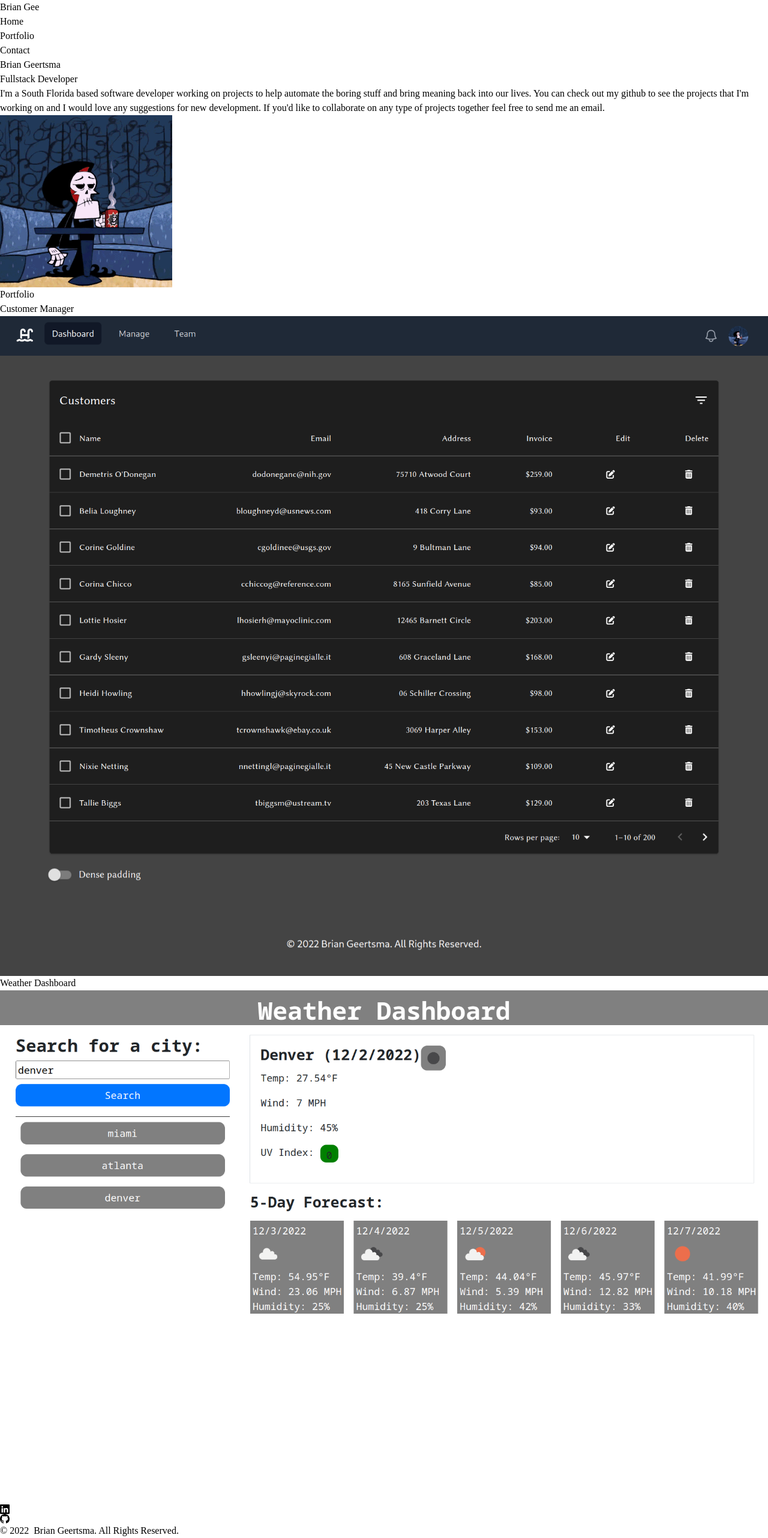
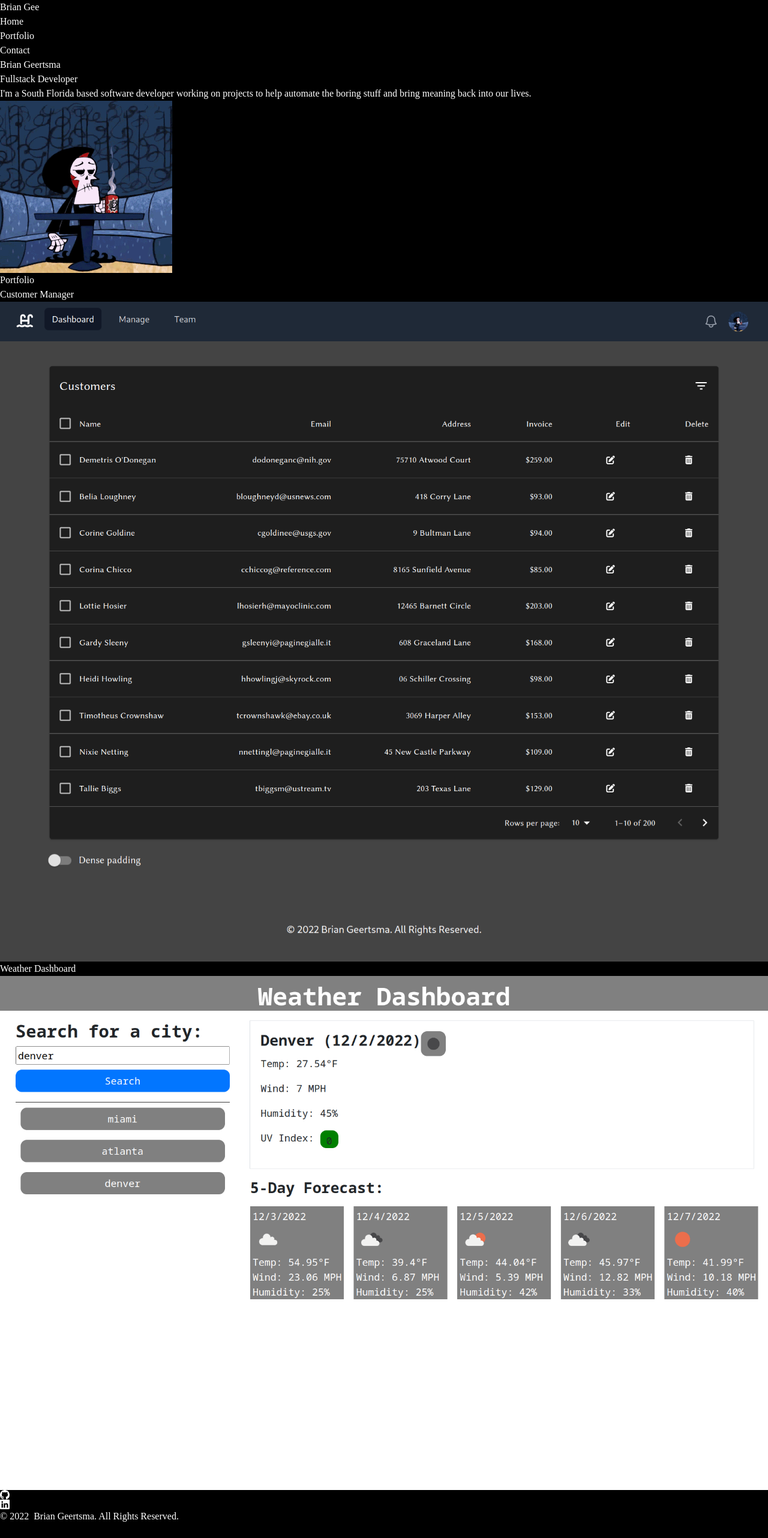
Before and after one commit to brian-gee/react-portfolio, a Next.js app: page / in a window 1280 px wide. Shown: the whole page at 60% size. After the commit the page ends 2540 px from the top, so only its background shows below. Built offline with nearby package versions, Linux system fonts and the light colour scheme.

Commit message:
more overhaul, colors, about layout

```diff
--- a/components/footer.js
+++ b/components/footer.js
@@ -3,11 +3,11 @@ import {BsLinkedin, BsGithub} from 'react-icons/bs';
 export default function Footer(){
   return (
       <footer className="pt-20 mt-auto">
-          <div className="text-5xl flex justify-center py-3 text-gray-600 space-x-10">
-            <a className='hover:text-blue-400 focus:shadow-outline focus:outline-none' href="https://www.linkedin.com/in/brian-geertsma-983052240/"><BsLinkedin /></a>
-            <a className='hover:text-blue-400 focus:shadow-outline focus:outline-none' href="https://github.com/brian-gee"><BsGithub  /></a>
+          <div className="text-5xl flex justify-center py-3 space-x-10">
+            <a href="https://github.com/brian-gee"><BsGithub  /></a>
+            <a href="https://www.linkedin.com/in/brian-geertsma/"><BsLinkedin /></a>
           </div>
-          <span class="flex justify-center pt-5 text-sm text-gray-500 sm:text-center">© 2022&nbsp;<a href="https://briang.xyz/" class="hover:underline"> Brian Geertsma</a>. All Rights Reserved.
+          <span class="flex justify-center pt-5 text-sm sm:text-center">© 2022&nbsp;<a href="https://briang.xyz/" class="hover:underline"> Brian Geertsma</a>. All Rights Reserved.
           </span>
         </footer>
   )
--- a/components/nav.js
+++ b/components/nav.js
@@ -3,6 +3,7 @@ import Link from 'next/link';
 import { useState } from 'react';
 
 export default function Nav() {
+
 	const [navItems] = useState([
 		{
 			name: 'Home',
@@ -18,7 +19,7 @@ export default function Nav() {
 		},
 	]);
 	return (
-		<div className="px-10 bg-gray-900">
+		<div className="px-10">
 			<Head>
 				<title>Brian Gee</title>
 				<meta name="description" content="Generated by create next app" />
@@ -26,7 +27,7 @@ export default function Nav() {
 			</Head>
 			<nav className="py-5 mb-12 flex justify-between">
 				<Link href="/">
-					<h1 className="text-xl font-Iosevka text-white hover:text-blue-400 focus:shadow-outline focus:outline-none">
+					<h1 className="text-xl text-white hover:text-gray-400 focus:shadow-outline focus:outline-none">
 						Brian Gee
 					</h1>
 				</Link>
@@ -34,7 +35,7 @@ export default function Nav() {
 					{navItems.map((navItem, i) => (
 						<li key={i}>
 							<Link href={navItem.url}>
-								<p className="bg-blue-500 hover:bg-blue-400 focus:shadow-outline focus:outline-none text-white px-4 py-2 rounded-md ml-5">
+								<p className="hover:text-gray-400 px-4 py-2 rounded-md ml-5">
 									{navItem.name}
 								</p>
 							</Link>
--- a/components/portfolio-item.js
+++ b/components/portfolio-item.js
@@ -7,7 +7,7 @@ export default function PortfolioItem(params) {
 	return (
 		<div className="flex flex-col justify-center lg:flex-row lg:flex-wrap">
 			{portfolioItems.map((portfolioItem, i) => (
-				<div key={i} className="m-5 border-rounded border-solid border-2 border-gray-700">
+				<div key={i} className="m-3 rounded border-solid border-2 border-gray-100">
 					<div class="px-6 py-4 flex justify-center">
 						<div class="font-bold text-xl">{portfolioItem.name}</div>
 					</div>
--- a/components/portfolio.js
+++ b/components/portfolio.js
@@ -1,6 +1,6 @@
 import Head from 'next/head';
 import { useState } from 'react';
-import PortfolioItem from './portfolio-item';
+import PortfolioItem from '../components/portfolio-item';
 import skCleaning from '../public/SK-Cleaning.png'
 import weatherDashboard from '../public/Weather-Dashboard.png'
 
@@ -25,7 +25,7 @@ export default function Portfolio() {
       </Head>
 
       {/* Portfolio */}
-      <main className="bg-white px-10">
+      <main className="px-10">
         <section>
           <div className="text-center">
             <h3 className="text-3xl py-1">Portfolio</h3>
--- a/pages/index.js
+++ b/pages/index.js
@@ -10,19 +10,19 @@ export default function Home() {
         <title>Brian Gee</title>
       </Head>
 
-      <main className="bg-white px-10">
-        <section className=" min-h-screen">
+      <main className="text-white px-10">
+        <section className="grid grid-cols-2">
           {/* About Me */}
-          <div class="text-center p-10 flex flex-col">
-            <h2 className="text-5xl py-2 text-blue-500">Brian Geertsma</h2>
+          <div class="text-left p-10">
+            <h2 className="text-5xl py-2">Brian Geertsma</h2>
             <h3 className="text-2xl py-2">Fullstack Developer</h3>
-            <p className="text-medium py-5 leading-8 text-gray-800">
-             I&apos;m a South Florida based software developer working on projects to help automate the boring stuff and bring meaning back into our lives. You can check out my github to see the projects that I&apos;m working on and I would love any suggestions for new development. If you&apos;d like to collaborate on any type of projects together feel free to send me an email.
-            </p>
+            <p className="text-sm py-5 leading-8">
+             I&apos;m a South Florida based software developer working on projects to help automate the boring stuff and bring meaning back into our lives.
+             </p>
           </div>
 
           <div className="relative mx-auto w-80 h-80 mt-20">
-            <Image src={grim} alt='grim-gif' />
+            <Image src={grim} alt='grim-gif' className='rounded-full' />
           </div>
         </section>
 
--- a/styles/globals.css
+++ b/styles/globals.css
@@ -18,6 +18,8 @@ a {
 * {
   box-sizing: border-box;
   font-family: Iosevka;
+  background-color: black;
+  color: white;
 }
 
 @font-face {
```
Also changed, not shown: 1 other file (tests, documents, lock files or other folders).
